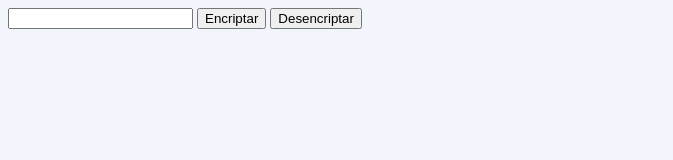
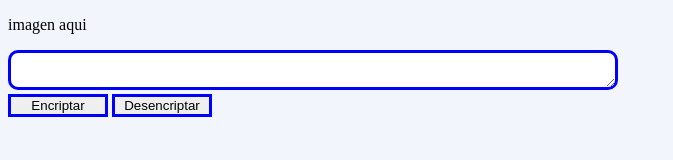
Before and after one commit to el-sebitas/Encriptador-texto, a plain HTML site: page index.html in a window 1280 px wide. Shown: the whole page, without its empty margins (0-673 px from the left). Drawn offline with Linux system fonts and the light colour scheme.

Commit message:
modified files

```diff
--- a/index.html
+++ b/index.html
@@ -7,10 +7,19 @@
         <title>Encriptador</title>
     </head>
     <body>
-    <input type="text" id="wordEncript">
-    <button class="container__boton" onclick="encriptar()">Encriptar</button>
-    <button class="container__boton" onclick="desencriptar()">Desencriptar</button>
-    <p id="text"></p>
+        <header>
+            <p>imagen aqui</p>
+        </header>
+        <main>
+            <div class="input-encript">
+                <textarea class="word-encript" type="text" id="wordEncript"></textarea>
+                <div class="boton">
+                    <button onclick="encriptar()">Encriptar</button>
+                    <button onclick="desencriptar()">Desencriptar</button>
+                </div>
+            </div>
+            <p id="text" class="output"></p>
+        </main>
         <script src="app.js" defer></script>
     </body>
 </html>
--- a/style.css
+++ b/style.css
@@ -1,3 +1,26 @@
 body{
     background-color: #f3f5fc;
 }
+
+.input-encript{
+    display: inline;
+}
+
+.word-encript{
+    width: 600px;
+    border: 3px solid blue;
+    border-radius: 10px;
+
+}
+
+.boton button{
+    border: 3px solid blue;
+    width: 100px;
+
+}
+
+.output{
+    display: inline-block;
+    top: 0;
+    margin: 0 auto;
+}
```
Lines whose indentation alone changed are shown as unchanged.
